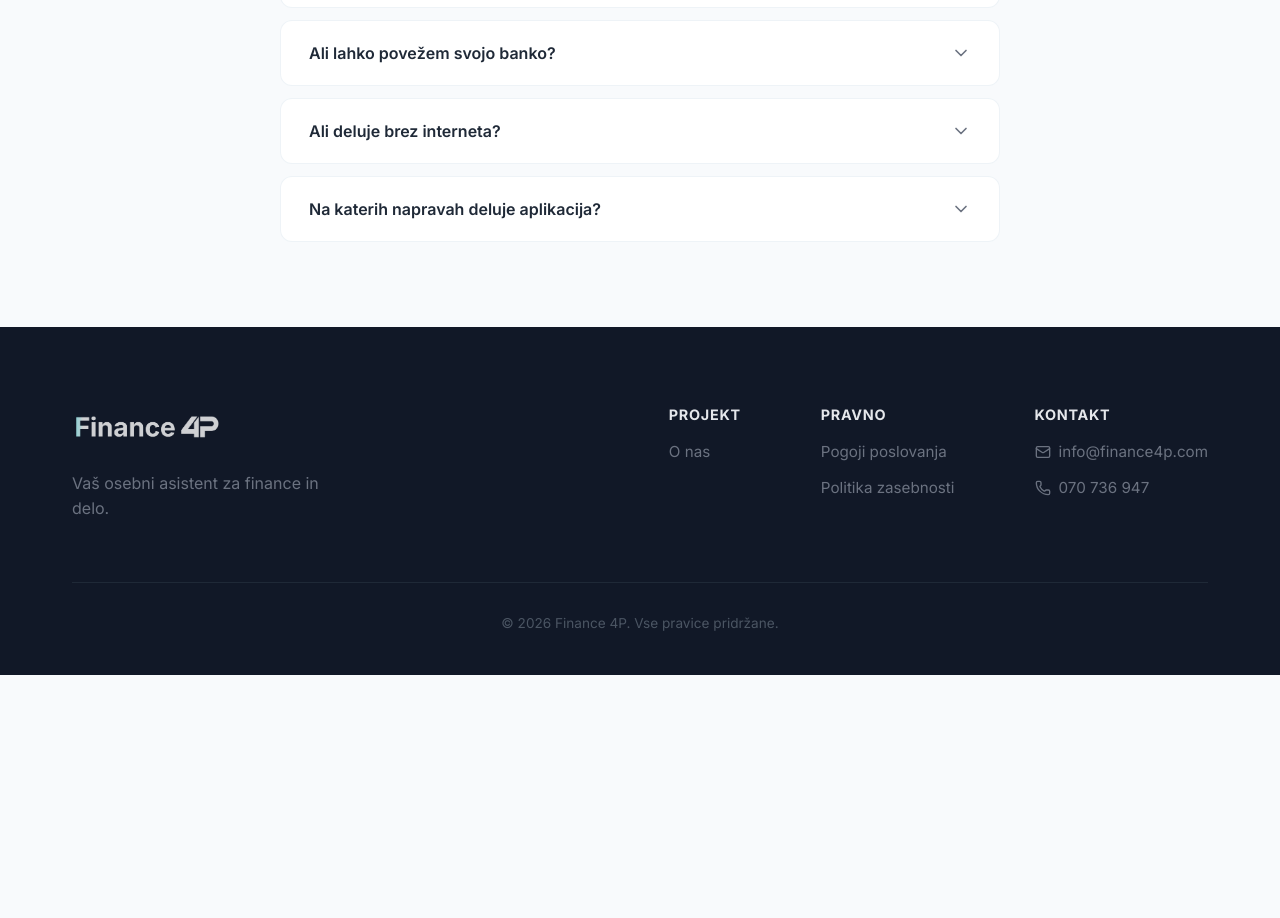
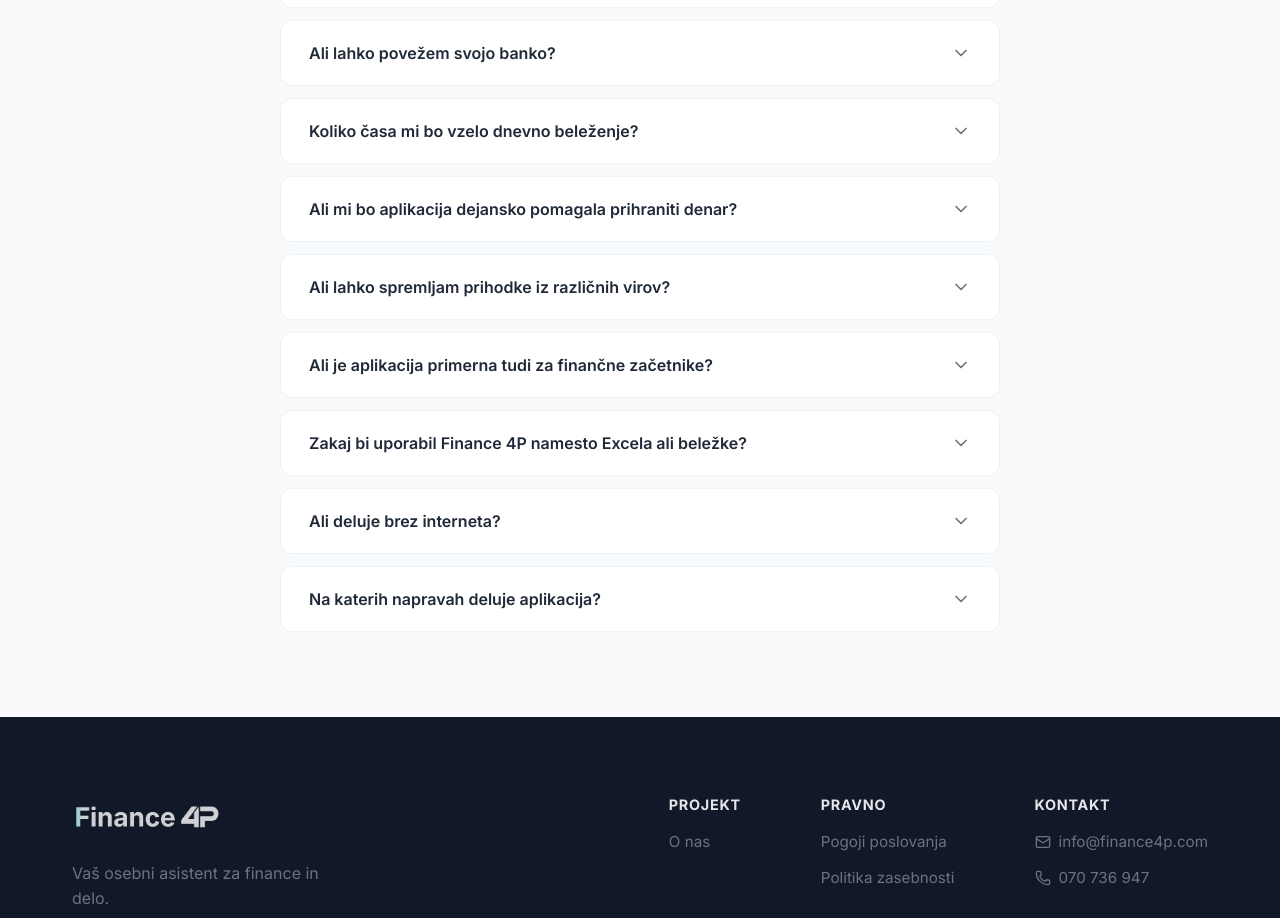
Before and after one commit to filipkolle/Landing-4P, a React (Vite) app: page / in a window 1280 px wide. Shown: the part 6088-7006 px from the top of the page. Before the commit the page ends 6763 px from the top, so only its background shows below. Built offline with nearby package versions, Linux system fonts and the light colour scheme.

Commit message:
feat: add 5 new persuasive FAQ questions to encourage downloads

```diff
--- a/src/components/SocialFAQ.jsx
+++ b/src/components/SocialFAQ.jsx
@@ -19,6 +19,26 @@ const SocialFAQ = () => {
     {
       question: "Ali lahko povežem svojo banko?",
       answer: "Trenutno se osredotočamo na ročno in semi-avtomatizirano beleženje za večjo zasebnost. Bančne integracije pa so na našem razvojnem načrtu."
+    },
+    {
+      question: "Koliko časa mi bo vzelo dnevno beleženje?",
+      answer: "Zelo malo. Aplikacija je zasnovana tako, da vnos traja manj kot 5 sekund. Cilj je, da beleženje postane tvoja najlažja dnevna navada."
+    },
+    {
+      question: "Ali mi bo aplikacija dejansko pomagala prihraniti denar?",
+      answer: "Da. S pregledno vizualizacijo tvojih stroškov boš hitro opazil nepotrebne odlive in dobil jasen načrt, kako denar usmeriti v tisto, kar ti je zares pomembno."
+    },
+    {
+      question: "Ali lahko spremljam prihodke iz različnih virov?",
+      answer: "Seveda. Finance 4P omogočajo poljubno kategorizacijo prihodkov, kar je idealno za vse, ki imajo več različnih virov zaslužka (npr. študentsko delo, s.p., redna zaposlitev)."
+    },
+    {
+      question: "Ali je aplikacija primerna tudi za finančne začetnike?",
+      answer: "Absolutno. Brez kompliciranih računovodskih izrazov. Aplikacija te vodi korak za korakom, da dobiš takojšen občutek nadzora in varnosti."
+    },
+    {
+      question: "Zakaj bi uporabil Finance 4P namesto Excela ali beležke?",
+      answer: "Ker je tvoj telefon vedno s tabo. Poleg tega Finance 4P avtomatsko generira analitike in grafikone, ki bi ti v Excelu vzeli ure ročnega dela."
     },
     {
       question: "Ali deluje brez interneta?",
```
